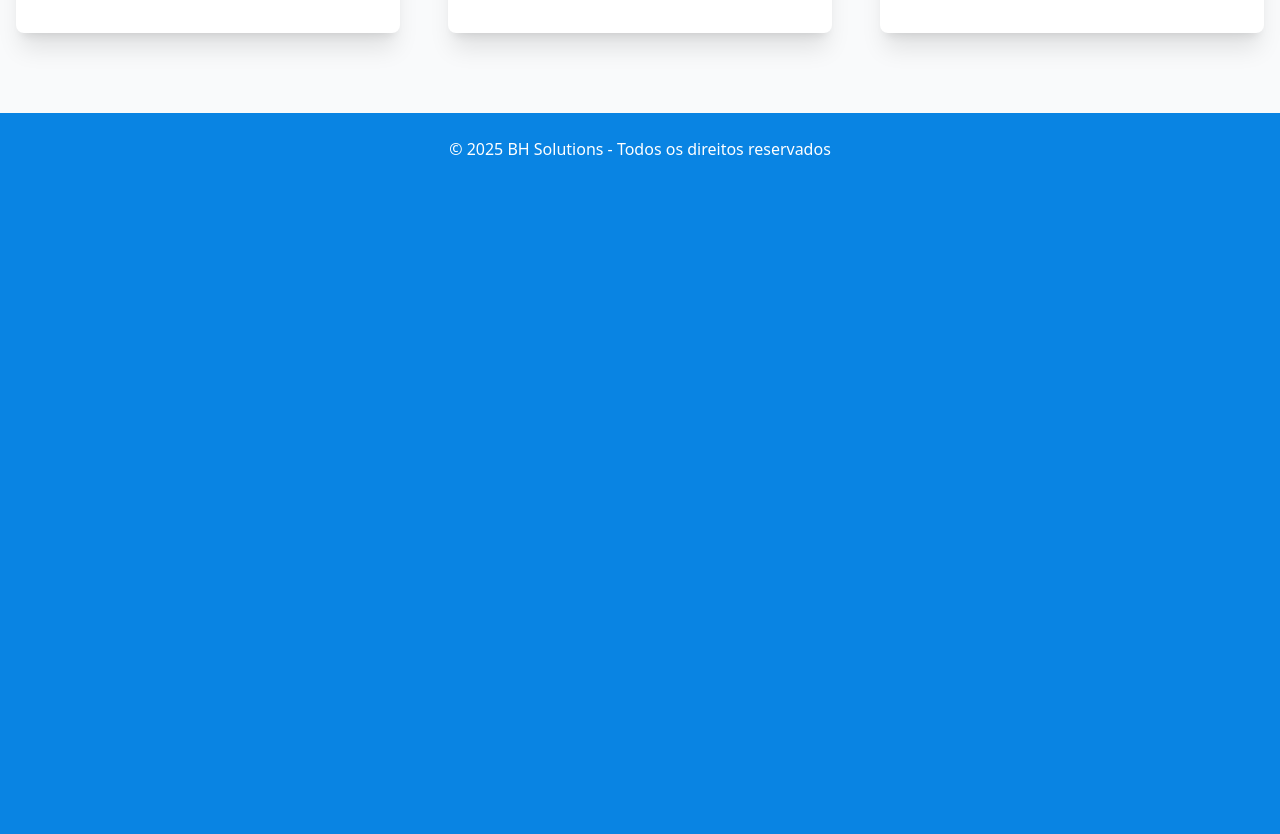
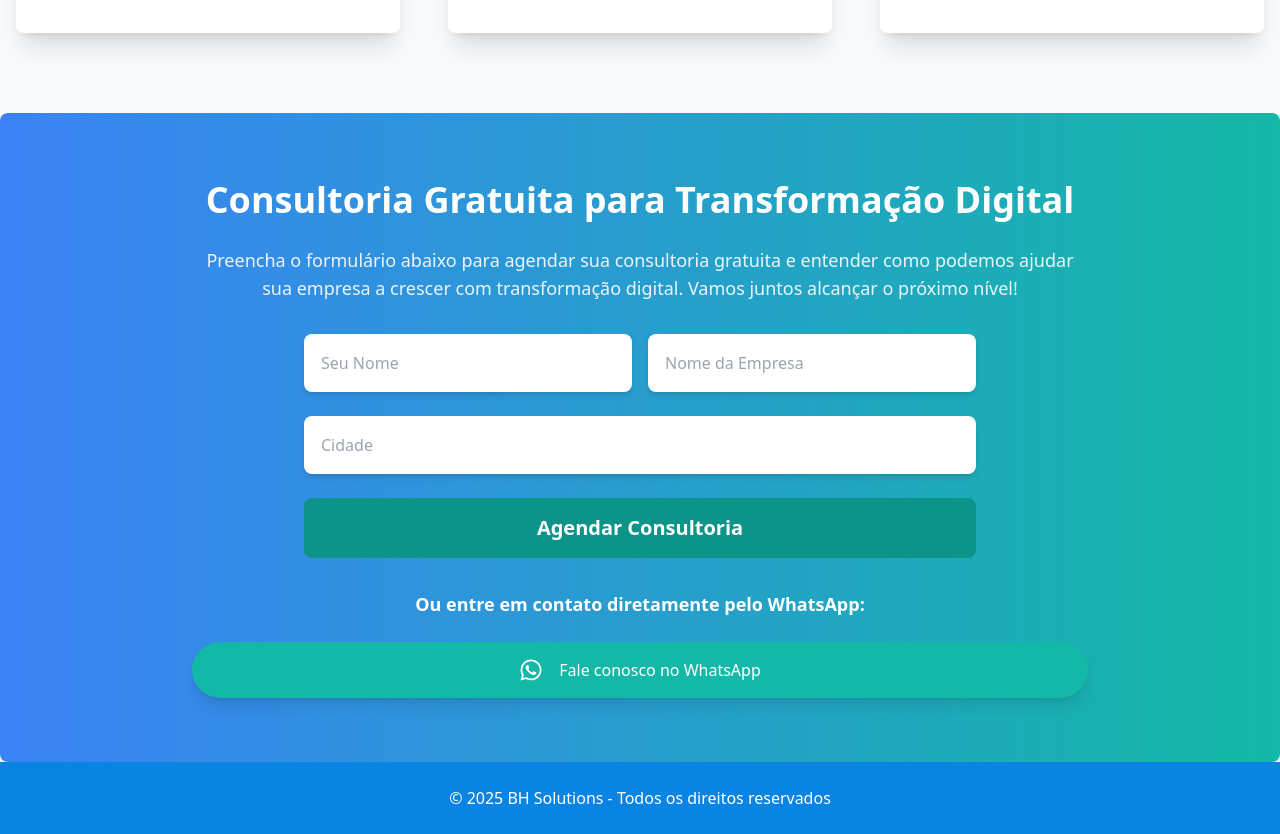
Before and after one commit to reginaldogomes/bhs-site-app, a Next.js app: page / in a window 1280 px wide. Shown: the part 1910-2744 px from the top of the page. Before the commit the page ends 2095 px from the top, so only its background shows below. Built offline with nearby package versions, Linux system fonts and the light colour scheme.

Commit message:
new: refact code

```diff
--- a/package.json
+++ b/package.json
@@ -17,6 +17,7 @@
     "next": "15.1.4",
     "react": "^19.0.0",
     "react-dom": "^19.0.0",
+    "react-gtm-module": "^2.0.11",
     "react-hook-form": "^7.54.2",
     "react-icons": "^5.4.0",
     "yup": "^1.6.1"
--- a/src/app/page.tsx
+++ b/src/app/page.tsx
@@ -1,4 +1,5 @@
 // src/app/page.tsx
+import LeadCaptureCTA from "@/components/LeadCaptureCTA";
 import Hero from "../components/Hero";
 import Services from "../components/Services";
 
@@ -7,6 +8,7 @@ const Page: React.FC = () => {
     <>
       <Hero />
       <Services />
+      <LeadCaptureCTA />
     </>
   );
 };
--- /dev/null
+++ b/src/components/LeadCaptureCTA.tsx
@@ -0,0 +1,104 @@
+// src/components/LeadCaptureCTA.tsx
+'use client'
+import { useState } from 'react';
+import { FaWhatsapp } from 'react-icons/fa';
+
+const LeadCaptureCTA: React.FC = () => {
+  const [formData, setFormData] = useState({
+    name: '',
+    company: '',
+    city: '',
+  });
+
+  const [isSubmitted, setIsSubmitted] = useState(false);
+
+  const handleChange = (e: React.ChangeEvent<HTMLInputElement>) => {
+    setFormData({
+      ...formData,
+      [e.target.name]: e.target.value,
+    });
+  };
+
+  const handleSubmit = (e: React.FormEvent) => {
+    e.preventDefault();
+    // Enviar os dados para o backend ou serviço de e-mail aqui
+    setIsSubmitted(true);
+    // Resetar os dados do formulário após envio
+    setFormData({ name: '', company: '', city: '' });
+  };
+
+  return (
+    <section className="bg-gradient-to-r from-blue-500 to-teal-500 py-16 px-6 text-white rounded-lg shadow-lg">
+      <div className="max-w-4xl mx-auto text-center">
+        <h2 className="text-4xl font-extrabold mb-6 text-white leading-tight">
+          Consultoria Gratuita para Transformação Digital
+        </h2>
+        <p className="text-lg mb-8 text-white opacity-90">
+          Preencha o formulário abaixo para agendar sua consultoria gratuita e entender como podemos ajudar sua
+          empresa a crescer com transformação digital. Vamos juntos alcançar o próximo nível!
+        </p>
+
+        {/* Formulário de captura de leads */}
+        {!isSubmitted ? (
+          <form onSubmit={handleSubmit} className="space-y-6 max-w-2xl mx-auto">
+            <div className="flex space-x-4">
+              <input
+                type="text"
+                name="name"
+                placeholder="Seu Nome"
+                value={formData.name}
+                onChange={handleChange}
+                className="w-full p-4 rounded-lg border border-transparent focus:outline-none focus:ring-4 focus:ring-blue-300 bg-white shadow-md"
+                required
+              />
+              <input
+                type="text"
+                name="company"
+                placeholder="Nome da Empresa"
+                value={formData.company}
+                onChange={handleChange}
+                className="w-full p-4 rounded-lg border border-transparent focus:outline-none focus:ring-4 focus:ring-teal-300 bg-white shadow-md"
+                required
+              />
+            </div>
+            <input
+              type="text"
+              name="city"
+              placeholder="Cidade"
+              value={formData.city}
+              onChange={handleChange}
+              className="w-full p-4 rounded-lg border border-transparent focus:outline-none focus:ring-4 focus:ring-teal-300 bg-white shadow-md"
+              required
+            />
+            <button
+              type="submit"
+              className="w-full py-4 rounded-lg bg-teal-600 text-white font-semibold text-xl hover:bg-teal-700 focus:outline-none transition duration-300 ease-in-out transform hover:scale-105"
+            >
+              Agendar Consultoria
+            </button>
+          </form>
+        ) : (
+          <div className="text-xl font-semibold text-teal-200">
+            <p>Obrigado por se inscrever! Em breve entraremos em contato.</p>
+          </div>
+        )}
+
+        {/* WhatsApp CTA */}
+        <div className="mt-8">
+          <p className="text-lg font-semibold">Ou entre em contato diretamente pelo WhatsApp:</p>
+          <a
+            href="https://wa.me/5591999999999"
+            target="_blank"
+            rel="noopener noreferrer"
+            className="flex justify-center items-center mt-6 bg-teal-500 text-white py-4 px-8 rounded-full shadow-lg hover:bg-teal-600 transition duration-300 ease-in-out transform hover:scale-105"
+          >
+            <FaWhatsapp className="mr-4 text-2xl" />
+            Fale conosco no WhatsApp
+          </a>
+        </div>
+      </div>
+    </section>
+  );
+};
+
+export default LeadCaptureCTA;
--- a/src/components/NavBar.tsx
+++ b/src/components/NavBar.tsx
@@ -3,6 +3,7 @@ import Link from "next/link";
 import { FaBars, FaTimes, FaLinkedin } from "react-icons/fa";
 
 const menuItems = [
+  { label: "Inicial", href: "/" },
   { label: "Serviços", href: "/services" },
   { label: "Sobre", href: "/about" },
   { label: "Contato", href: "/contact" },
```
Also changed, not shown: src/lib/gtm.ts (added, +7 -0 lines), 1 other file (tests, documents, lock files or other folders).
